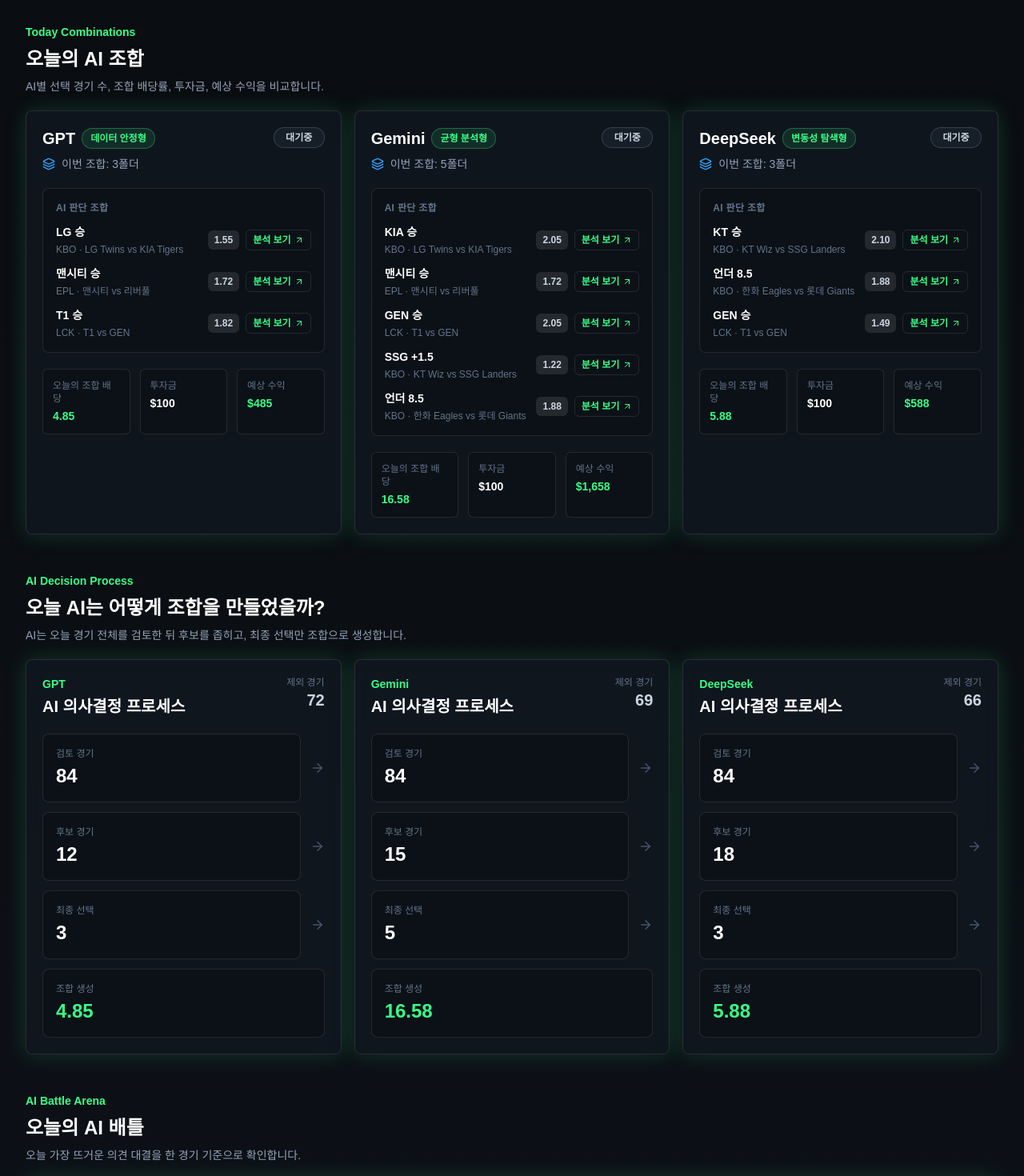
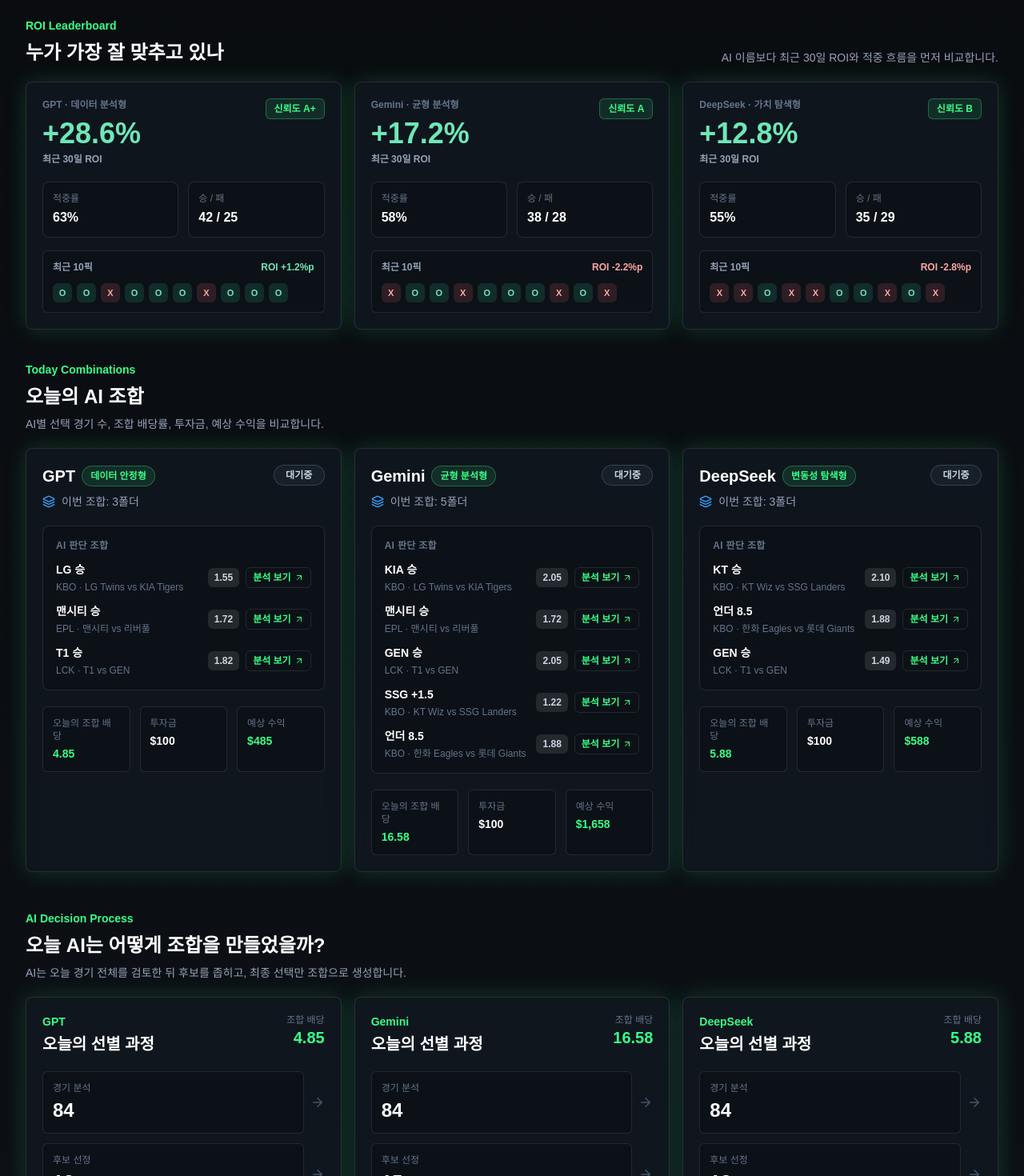
Before and after one commit to rufued/ai-pickster-v2, a Next.js app: page / in a window 1280 px wide. Shown: the part 780-2250 px from the top of the page at 80% size. Built offline with nearby package versions, Linux system fonts and the light colour scheme.

Commit message:
improve ai ranking and battle ui

```diff
--- a/src/app/analysis/[id]/page.tsx
+++ b/src/app/analysis/[id]/page.tsx
@@ -72,7 +72,10 @@
                   <p className="mt-3 text-sm text-slate-400">예상 결과</p>
                   <p className="mt-1 text-lg font-bold text-white">{analysis.prediction}</p>
                 </div>
-                <span className="rounded-lg bg-white/10 px-3 py-2 text-lg font-black text-white">{analysis.confidence}%</span>
+                <span className="rounded-lg bg-white/10 px-3 py-2 text-right">
+                  <span className="block text-xs font-semibold text-slate-500">신뢰도</span>
+                  <span className="block text-lg font-black text-white">{analysis.confidence}%</span>
+                </span>
               </div>
 
               <div className="mt-5 rounded-md border border-accent-green/20 bg-accent-green/10 p-3">
@@ -81,7 +84,7 @@
               </div>
 
               <div className="mt-4 rounded-md border border-white/10 bg-black/20 p-4">
-                <p className="text-xs font-bold text-accent-green">선택 상태</p>
+                <p className="text-xs font-bold text-accent-green">선택 이유</p>
                 <p className="mt-2 text-lg font-black text-white">{analysis.decisionStatus}</p>
                 <p className="mt-2 text-sm leading-6 text-slate-300">{analysis.decisionReason}</p>
               </div>
@@ -102,7 +105,7 @@
   return (
     <div className="rounded-md border border-white/10 bg-black/20 p-3">
       <p className={tone === "positive" ? "text-xs font-bold text-emerald-300" : "text-xs font-bold text-red-300"}>{label}</p>
-      <ul className="mt-2 space-y-1 text-sm text-slate-300">
+      <ul className="mt-2 list-disc space-y-1 pl-4 text-sm text-slate-300">
         {items.map((item) => (
           <li key={item}>{item}</li>
         ))}
--- a/src/app/page.tsx
+++ b/src/app/page.tsx
@@ -21,7 +21,7 @@
   getStrongConsensusMatch,
   getTodayCombinations,
 } from "@/lib/data";
-import type { AnalysisMatch, Combination } from "@/lib/types";
+import type { AICompetitor, AnalysisMatch, Combination } from "@/lib/types";
 
 export default function Home() {
   const rankedAis = getRankedAis();
@@ -56,10 +56,10 @@
                 오늘의 조합 보기 <ArrowRight size={18} />
               </Link>
               <Link
-                href="/analysis"
+                href="/battle"
                 className="inline-flex items-center justify-center gap-2 rounded-md border border-white/15 bg-white/5 px-5 py-3 text-sm font-bold text-white transition hover:bg-white/10"
               >
-                AI 의견 일치도 보기 <Trophy size={18} />
+                AI 배틀 보기 <Trophy size={18} />
               </Link>
             </div>
 
@@ -74,7 +74,22 @@
         </div>
       </section>
 
-      <section className="container-shell py-12">
+      <section className="container-shell py-10">
+        <div className="mb-5 flex flex-col gap-2 sm:flex-row sm:items-end sm:justify-between">
+          <div>
+            <p className="text-sm font-semibold text-accent-green">ROI Leaderboard</p>
+            <h2 className="mt-2 text-2xl font-black text-white">누가 가장 잘 맞추고 있나</h2>
+          </div>
+          <p className="text-sm text-slate-400">AI 이름보다 최근 30일 ROI와 적중 흐름을 먼저 비교합니다.</p>
+        </div>
+        <div className="grid gap-4 lg:grid-cols-3">
+          {[...rankedAis].sort((a, b) => b.recent30DayRoi - a.recent30DayRoi).map((ai) => (
+            <RecentPerformanceCard key={ai.id} ai={ai} />
+          ))}
+        </div>
+      </section>
+
+      <section className="container-shell pb-12">
         <div className="mb-5">
           <p className="text-sm font-semibold text-accent-green">Today Combinations</p>
           <h2 className="mt-2 text-2xl font-black text-white">오늘의 AI 조합</h2>
@@ -280,3 +295,55 @@
     </div>
   );
 }
+
+function RecentPerformanceCard({ ai }: { ai: AICompetitor }) {
+  const latestTrend = ai.recentRoiTrend.at(-1) ?? ai.recent30DayRoi;
+  const previousTrend = ai.recentRoiTrend.at(-2) ?? latestTrend;
+  const trendDiff = latestTrend - previousTrend;
+
+  return (
+    <article className="panel p-5">
+      <div className="flex items-start justify-between gap-4">
+        <div>
+          <p className="text-xs font-semibold text-slate-500">{ai.name} · {ai.analysisStyle}</p>
+          <p className={ai.recent30DayRoi >= 0 ? "mt-2 text-4xl font-black text-emerald-300" : "mt-2 text-4xl font-black text-red-300"}>
+            {formatPercent(ai.recent30DayRoi)}
+          </p>
+          <p className="mt-1 text-xs font-semibold text-slate-400">최근 30일 ROI</p>
+        </div>
+        <span className="rounded-md border border-accent-green/30 bg-accent-green/10 px-2.5 py-1 text-xs font-black text-accent-green">
+          신뢰도 {ai.reliabilityGrade}
+        </span>
+      </div>
+
+      <div className="mt-5 grid grid-cols-2 gap-3">
+        <HeroStat label="적중률" value={`${ai.recent30DayAccuracy}%`} />
+        <HeroStat label="승 / 패" value={`${ai.recent30DayWins} / ${ai.recent30DayLosses}`} />
+      </div>
+
+      <div className="mt-4 rounded-md border border-white/10 bg-black/20 p-3">
+        <div className="flex items-center justify-between gap-3">
+          <p className="text-xs font-bold text-slate-400">최근 10픽</p>
+          <p className={trendDiff >= 0 ? "text-xs font-black text-emerald-300" : "text-xs font-black text-red-300"}>
+            ROI {trendDiff >= 0 ? "+" : ""}
+            {trendDiff.toFixed(1)}%p
+          </p>
+        </div>
+        <div className="mt-3 flex flex-wrap gap-1.5">
+          {ai.recent10Results.map((result, index) => (
+            <span
+              key={`${ai.id}-home-recent-${index}`}
+              className={
+                result === "적중"
+                  ? "flex h-6 w-6 items-center justify-center rounded-md bg-emerald-400/15 text-[11px] font-black text-emerald-300"
+                  : "flex h-6 w-6 items-center justify-center rounded-md bg-red-400/15 text-[11px] font-black text-red-300"
+              }
+            >
+              {result === "적중" ? "O" : "X"}
+            </span>
+          ))}
+        </div>
+      </div>
+    </article>
+  );
+}
--- a/src/components/ai/AiProfileCard.tsx
+++ b/src/components/ai/AiProfileCard.tsx
@@ -12,8 +12,13 @@
         <span className="flex h-12 w-12 shrink-0 items-center justify-center rounded-lg border border-white/10 bg-white/5 text-sm font-black text-accent-green">
           {ai.initials}
         </span>
-        <div>
-          <h3 className="text-xl font-black text-white">{ai.name}</h3>
+        <div className="min-w-0 flex-1">
+          <div className="flex items-start justify-between gap-3">
+            <h3 className="text-xl font-black text-white">{ai.name}</h3>
+            <span className="rounded-md border border-accent-green/30 bg-accent-green/10 px-2.5 py-1 text-xs font-black text-accent-green">
+              신뢰도 {ai.reliabilityGrade}
+            </span>
+          </div>
           <p className="mt-1 text-sm font-bold text-accent-green">{ai.analysisStyle}</p>
         </div>
       </div>
@@ -37,7 +42,51 @@
           <p className="text-xs text-slate-500">적중률</p>
           <p className="mt-1 font-black text-white">{ai.accuracy.toFixed(1)}%</p>
         </div>
+        <div className="rounded-md border border-white/10 bg-black/20 p-3">
+          <p className="text-xs text-slate-500">최근 30일 ROI</p>
+          <p className="mt-1 font-black text-emerald-300">{formatPercent(ai.recent30DayRoi)}</p>
+        </div>
+        <div className="rounded-md border border-white/10 bg-black/20 p-3">
+          <p className="text-xs text-slate-500">최근 30일</p>
+          <p className="mt-1 font-black text-white">
+            {ai.recent30DayWins}승 {ai.recent30DayLosses}패
+          </p>
+        </div>
       </div>
+
+      <RecentForm ai={ai} />
     </article>
   );
 }
+
+function RecentForm({ ai }: { ai: AICompetitor }) {
+  const latestTrend = ai.recentRoiTrend.at(-1) ?? ai.recent30DayRoi;
+  const previousTrend = ai.recentRoiTrend.at(-2) ?? latestTrend;
+  const trendDiff = latestTrend - previousTrend;
+
+  return (
+    <div className="mt-5 rounded-md border border-white/10 bg-black/20 p-3">
+      <div className="flex items-center justify-between gap-3">
+        <p className="text-xs font-bold text-slate-400">최근 10픽</p>
+        <p className={trendDiff >= 0 ? "text-xs font-black text-emerald-300" : "text-xs font-black text-red-300"}>
+          ROI 흐름 {trendDiff >= 0 ? "+" : ""}
+          {trendDiff.toFixed(1)}%p
+        </p>
+      </div>
+      <div className="mt-3 flex flex-wrap gap-1.5">
+        {ai.recent10Results.map((result, index) => (
+          <span
+            key={`${ai.id}-recent10-${index}`}
+            className={
+              result === "적중"
+                ? "flex h-7 w-7 items-center justify-center rounded-md bg-emerald-400/15 text-xs font-black text-emerald-300"
+                : "flex h-7 w-7 items-center justify-center rounded-md bg-red-400/15 text-xs font-black text-red-300"
+            }
+          >
+            {result === "적중" ? "O" : "X"}
+          </span>
+        ))}
+      </div>
+    </div>
+  );
+}
--- a/src/components/ai/AiRankingCard.tsx
+++ b/src/components/ai/AiRankingCard.tsx
@@ -26,7 +26,7 @@
             rank === 1 ? "bg-accent-green text-black" : "bg-white/10 text-slate-300",
           )}
         >
-          {rank === 1 ? "LEADER" : "CHASE"}
+          {rank === 1 ? `LEADER · ${ai.reliabilityGrade}` : `신뢰도 ${ai.reliabilityGrade}`}
         </span>
       </div>
 
@@ -42,25 +42,34 @@
       </div>
 
       <div className="mt-3 grid grid-cols-3 gap-3">
-        <Stat label="판단 방식" value="3~5폴더 자율" />
+        <Stat label="최근 30일 ROI" value={formatPercent(ai.recent30DayRoi)} positive={ai.recent30DayRoi >= 0} />
+        <Stat label="신뢰도" value={ai.reliabilityGrade} positive={ai.reliabilityGrade === "A+" || ai.reliabilityGrade === "A"} />
         <Stat label="최고 적중" value={ai.bestHitCombination} />
-        <Stat label="최고 배당" value={ai.bestHitOdds.toFixed(2)} positive />
       </div>
 
       <div className="mt-5">
-        <p className="mb-2 text-xs font-semibold uppercase tracking-wide text-slate-500">최근 조합 결과</p>
-        <div className="flex items-center gap-2">
-          {ai.recentResults.map((result, index) => (
+        <div className="mb-2 flex items-center justify-between gap-3">
+          <p className="text-xs font-semibold uppercase tracking-wide text-slate-500">최근 10픽 흐름</p>
+          <p className="text-xs font-bold text-slate-400">
+            {ai.recentRoiTrend.at(-2) !== undefined && ai.recentRoiTrend.at(-1) !== undefined
+              ? `ROI ${ai.recentRoiTrend.at(-1)! - ai.recentRoiTrend.at(-2)! >= 0 ? "+" : ""}${(ai.recentRoiTrend.at(-1)! - ai.recentRoiTrend.at(-2)!).toFixed(1)}%p`
+              : "ROI -"}
+          </p>
+        </div>
+        <div className="flex flex-wrap items-center gap-1.5">
+          {ai.recent10Results.map((result, index) => (
             <span
               key={`${ai.id}-${result}-${index}`}
               aria-label={result}
               className={clsx(
-                "h-3.5 w-3.5 rounded-full border",
+                "flex h-6 w-6 items-center justify-center rounded-md border text-[11px] font-black",
                 result === "적중"
-                  ? "border-emerald-300 bg-emerald-400 shadow-[0_0_12px_rgba(52,211,153,0.5)]"
-                  : "border-red-300 bg-red-400 shadow-[0_0_12px_rgba(248,113,113,0.35)]",
+                  ? "border-emerald-300/40 bg-emerald-400/15 text-emerald-300"
+                  : "border-red-300/40 bg-red-400/15 text-red-300",
               )}
-            />
+            >
+              {result === "적중" ? "O" : "X"}
+            </span>
           ))}
         </div>
       </div>
--- a/src/components/battle/BattleRanking.tsx
+++ b/src/components/battle/BattleRanking.tsx
@@ -21,6 +21,9 @@
               <p className="text-2xl font-black text-white">{getBattleWinRate(ai)}%</p>
             </div>
             <p className="mt-2 text-xl font-black text-white">{ai.name}</p>
+            <p className="mt-1 text-xs font-bold text-accent-green">
+              {ai.analysisStyle} · 신뢰도 {ai.reliabilityGrade}
+            </p>
             <p className="mt-2 text-sm text-slate-400">
               {ai.battleWins}승 {ai.battleLosses}패
             </p>
--- a/src/components/decision/DecisionProcessCard.tsx
+++ b/src/components/decision/DecisionProcessCard.tsx
@@ -7,10 +7,9 @@
 
 export function DecisionProcessCard({ process }: DecisionProcessCardProps) {
   const steps = [
-    { label: "검토 경기", value: `${process.reviewedMatches}` },
-    { label: "후보 경기", value: `${process.candidateMatches}` },
+    { label: "경기 분석", value: `${process.reviewedMatches}` },
+    { label: "후보 선정", value: `${process.candidateMatches}` },
     { label: "최종 선택", value: `${process.finalSelections}` },
-    { label: "조합 생성", value: process.combinationOdds.toFixed(2) },
   ];
 
   return (
@@ -18,27 +17,29 @@
       <div className="flex items-start justify-between gap-4">
         <div>
           <p className="text-sm font-semibold text-accent-green">{process.aiName}</p>
-          <h3 className="mt-1 text-xl font-black text-white">AI 의사결정 프로세스</h3>
+          <h3 className="mt-1 text-xl font-black text-white">오늘의 선별 과정</h3>
         </div>
         <div className="text-right">
-          <p className="text-xs text-slate-500">제외 경기</p>
-          <p className="text-xl font-black text-slate-300">{process.excludedMatches}</p>
+          <p className="text-xs text-slate-500">조합 배당</p>
+          <p className="text-xl font-black text-accent-green">{process.combinationOdds.toFixed(2)}</p>
         </div>
       </div>
 
       <div className="mt-5 grid gap-3">
         {steps.map((step, index) => (
-          <div key={step.label} className="flex items-center gap-3">
-            <div className="min-w-0 flex-1 rounded-lg border border-white/10 bg-black/20 p-4">
+          <div key={step.label} className="flex items-center gap-2">
+            <div className="min-w-0 flex-1 rounded-md border border-white/10 bg-black/20 p-3">
               <p className="text-xs text-slate-500">{step.label}</p>
-              <p className={step.label === "조합 생성" ? "mt-1 text-2xl font-black text-accent-green" : "mt-1 text-2xl font-black text-white"}>
-                {step.value}
-              </p>
+              <p className="mt-1 text-2xl font-black text-white">{step.value}</p>
             </div>
             {index < steps.length - 1 ? <ArrowRight className="shrink-0 text-slate-600" size={18} /> : null}
           </div>
         ))}
       </div>
+
+      <p className="mt-4 text-sm text-slate-400">
+        {process.reviewedMatches}경기 분석 → {process.candidateMatches}경기 후보 → {process.finalSelections}경기 조합 선택
+      </p>
     </article>
   );
 }
--- a/src/components/ranking/RankingTable.tsx
+++ b/src/components/ranking/RankingTable.tsx
@@ -14,12 +14,14 @@
             <tr>
               <th className="px-4 py-3">순위</th>
               <th className="px-4 py-3">AI</th>
+              <th className="px-4 py-3">신뢰도</th>
               <th className="px-4 py-3">분석 스타일</th>
               <th className="px-4 py-3">투자 철학</th>
               <th className="px-4 py-3">대표 특징</th>
               <th className="px-4 py-3">현재 자산</th>
               <th className="px-4 py-3">누적 수익</th>
               <th className="px-4 py-3">ROI</th>
+              <th className="px-4 py-3">최근 30일 ROI</th>
               <th className="px-4 py-3">최근 조합</th>
             </tr>
           </thead>
@@ -35,6 +37,11 @@
                     <span className="font-semibold text-white">{ai.name}</span>
                   </div>
                 </td>
+                <td className="px-4 py-4">
+                  <span className="rounded-md border border-accent-green/30 bg-accent-green/10 px-2.5 py-1 text-xs font-black text-accent-green">
+                    {ai.reliabilityGrade}
+                  </span>
+                </td>
                 <td className="px-4 py-4 font-semibold text-accent-green">{ai.analysisStyle}</td>
                 <td className="px-4 py-4 text-slate-200">{ai.investmentPhilosophy}</td>
                 <td className="px-4 py-4 text-slate-300">{ai.signatureTraits.slice(0, 2).join(" · ")}</td>
@@ -45,6 +52,7 @@
                 <td className={ai.roi >= 0 ? "px-4 py-4 font-semibold text-emerald-300" : "px-4 py-4 font-semibold text-red-300"}>
                   {formatPercent(ai.roi)}
                 </td>
+                <td className="px-4 py-4 font-semibold text-emerald-300">{formatPercent(ai.recent30DayRoi)}</td>
                 <td className="px-4 py-4">
                   <div className="flex gap-1.5">
                     {ai.recentResults.map((result, resultIndex) => (
```
Also changed, not shown: src/app/battle/[id]/page.tsx (+31 -11 lines), src/lib/data.ts (+37 -16 lines), src/lib/types.ts (+7 -0 lines), 1 other file (tests, documents, lock files or other folders).
